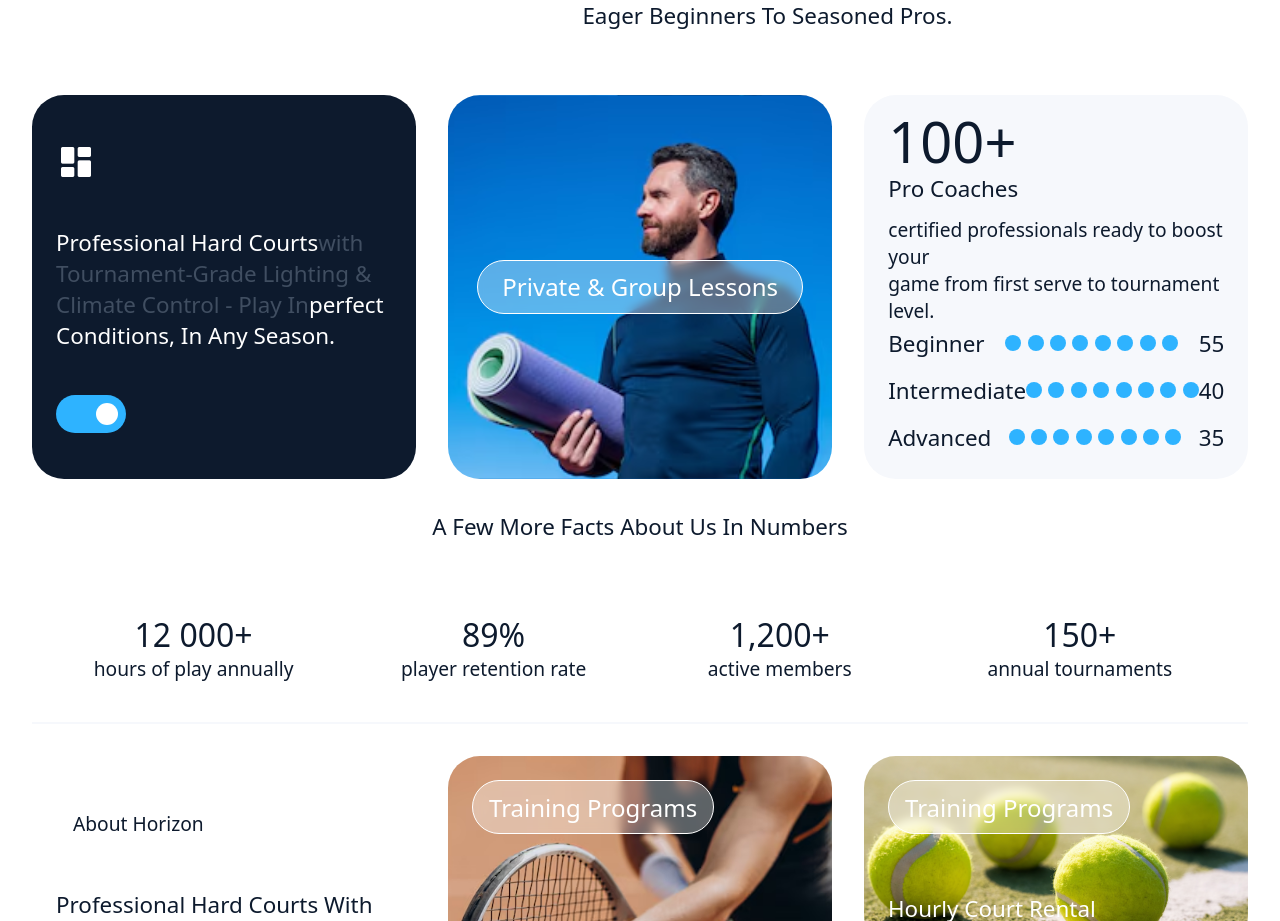
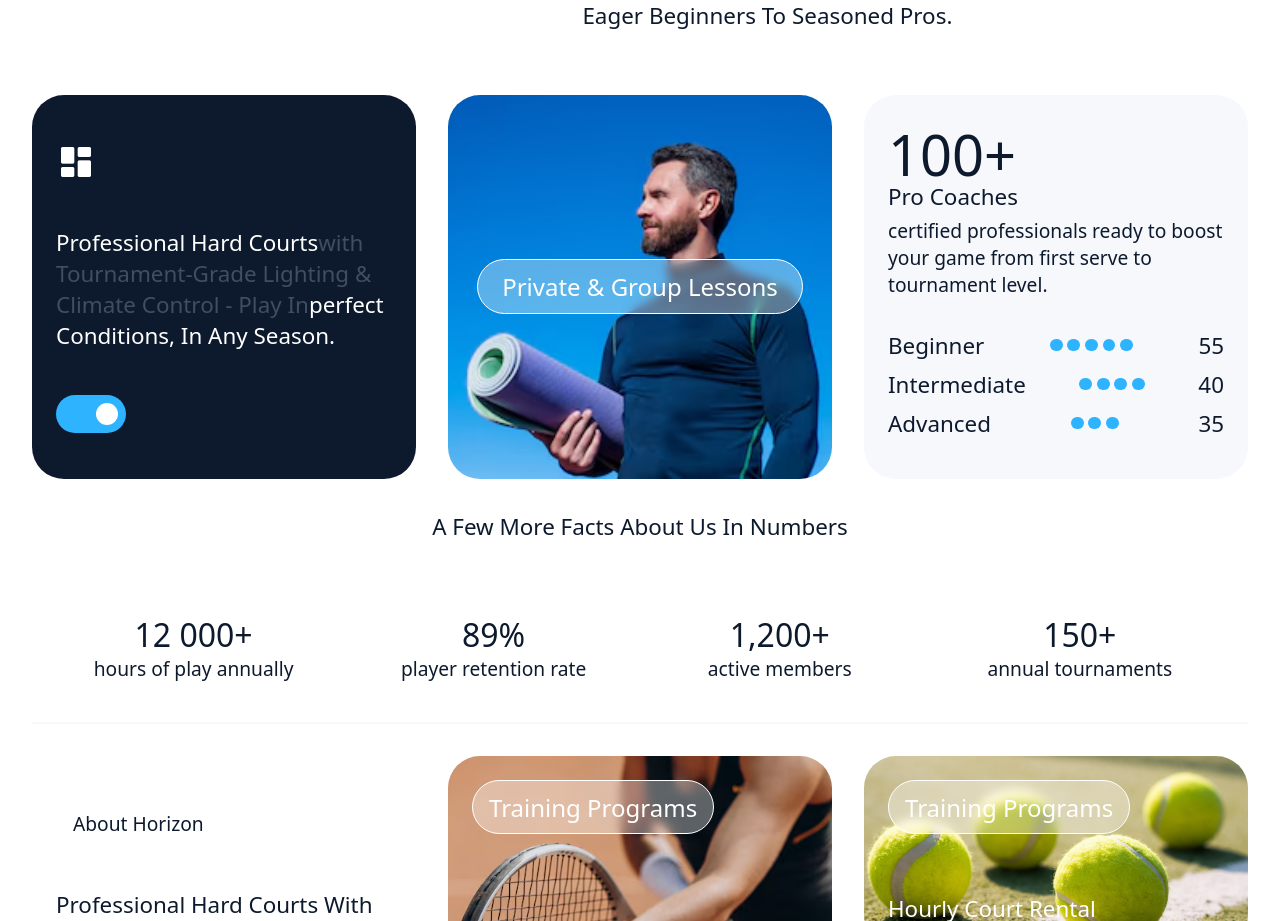
Before and after one commit to WajahatAli8710/React-Js-Projects, a React (Vite) app in the folder react.js-project-02/: page / in a window 1280 px wide. Shown: the part 891-1812 px from the top of the page. Built offline with nearby package versions, Linux system fonts and the light colour scheme.

Commit message:
complete task 2

```diff
--- a/react.js-project-02/src/components/TrainerDetails.jsx
+++ b/react.js-project-02/src/components/TrainerDetails.jsx
@@ -24,7 +24,7 @@ const TrainerDetails = () => {
             <h1>100+</h1>
             <h4>Pro Coaches</h4>
             <p>
-              Certified professionals ready to boost your <br /> game from first
+              Certified professionals ready to boost your  game from first
               serve to tournament level.
             </p>
           </div>
@@ -32,9 +32,6 @@ const TrainerDetails = () => {
             <div className="line">
               <h5>Beginner</h5>
               <div className="dote">
-                <div className="circule"></div>
-                <div className="circule"></div>
-                <div className="circule"></div>
                 <div className="circule"></div>
                 <div className="circule"></div>
                 <div className="circule"></div>
@@ -50,21 +47,12 @@ const TrainerDetails = () => {
                 <div className="circule"></div>
                 <div className="circule"></div>
                 <div className="circule"></div>
-                <div className="circule"></div>
-                <div className="circule"></div>
-                <div className="circule"></div>
-                <div className="circule"></div>
               </div>
               <h5>40</h5>
             </div>
             <div className="line">
               <h5>Advanced</h5>
               <div className="dote">
-                <div className="circule"></div>
-                <div className="circule"></div>
-                <div className="circule"></div>
-                <div className="circule"></div>
-                <div className="circule"></div>
                 <div className="circule"></div>
                 <div className="circule"></div>
                 <div className="circule"></div>
--- a/react.js-project-02/src/styles/main.css
+++ b/react.js-project-02/src/styles/main.css
@@ -272,7 +272,7 @@ body {
   font-weight: 400;
 }
 .main .TrainerDetails .showCards .card1 p span {
-  color: #404e61;
+  color: #404E61;
 }
 .main .TrainerDetails .showCards .card1 .btn {
   padding: 0.5rem 0.5rem;
@@ -281,7 +281,7 @@ body {
   width: -moz-fit-content;
   width: fit-content;
   border-radius: 1.5rem;
-  display: flex;
+  display: inline;
   align-items: center;
   justify-content: flex-end;
 }
@@ -327,7 +327,7 @@ body {
 .main .TrainerDetails .showCards .card3 .top {
   display: flex;
   flex-direction: column;
-  gap: 0.7rem;
+  gap: 0.3rem;
 }
 .main .TrainerDetails .showCards .card3 .top h1 {
   font-size: 2rem;
@@ -352,12 +352,13 @@ body {
 .main .TrainerDetails .showCards .card3 .bottom {
   display: flex;
   flex-direction: column;
-  gap: 1rem;
+  gap: 0.5rem;
 }
 .main .TrainerDetails .showCards .card3 .bottom .line {
   display: flex;
   align-items: center;
   justify-content: space-between;
+  width: 100%;
 }
 .main .TrainerDetails .showCards .card3 .bottom .line h5 {
   font-size: 1.4rem;
@@ -368,10 +369,10 @@ body {
 .main .TrainerDetails .showCards .card3 .bottom .line .dote {
   display: flex;
   align-items: center;
-  gap: 0.4rem;
+  gap: 0.3rem;
 }
 .main .TrainerDetails .showCards .card3 .bottom .line .dote .circule {
-  padding: 0.5rem;
+  padding: 0.4rem;
   background-color: #2eb3ff;
   border-radius: 1.5rem;
 }
--- a/react.js-project-02/src/styles/main.scss
+++ b/react.js-project-02/src/styles/main.scss
@@ -267,9 +267,9 @@ body {
           @include textMedium();
           color: #fff;
           font-weight: 400;
-          span {
-            color: #404e61;
-          }
+         span{
+          color: #404E61;
+         }
         }
 
         .btn {
@@ -278,7 +278,7 @@ body {
           background-color: #2eb3ff;
           width: fit-content;
           border-radius: 1.5rem;
-          display: flex;
+          display: inline;
           align-items: center;
           justify-content: flex-end;
           .innerBtn {
@@ -320,7 +320,7 @@ body {
         .top {
           display: flex;
           flex-direction: column;
-          gap: 0.7rem;
+          gap: 0.3rem;
           h1 {
             @include textLarge();
             font-size: 3.5rem;
@@ -338,12 +338,12 @@ body {
         .bottom {
           display: flex;
           flex-direction: column;
-          gap: 1rem;
+          gap: 0.5rem;
           .line {
             display: flex;
             align-items: center;
             justify-content: space-between;
-
+            width: 100%;
             h5 {
               @include textMedium();
             }
@@ -352,10 +352,10 @@ body {
               display: flex;
 
               align-items: center;
-              gap: 0.4rem;
+              gap: 0.3rem;
 
               .circule {
-                padding: 0.5rem;
+                padding: 0.4rem;
                 background-color: #2eb3ff;
                 border-radius: 1.5rem;
               }
```
Also changed, not shown: 1 other file (tests, documents, lock files or other folders).
